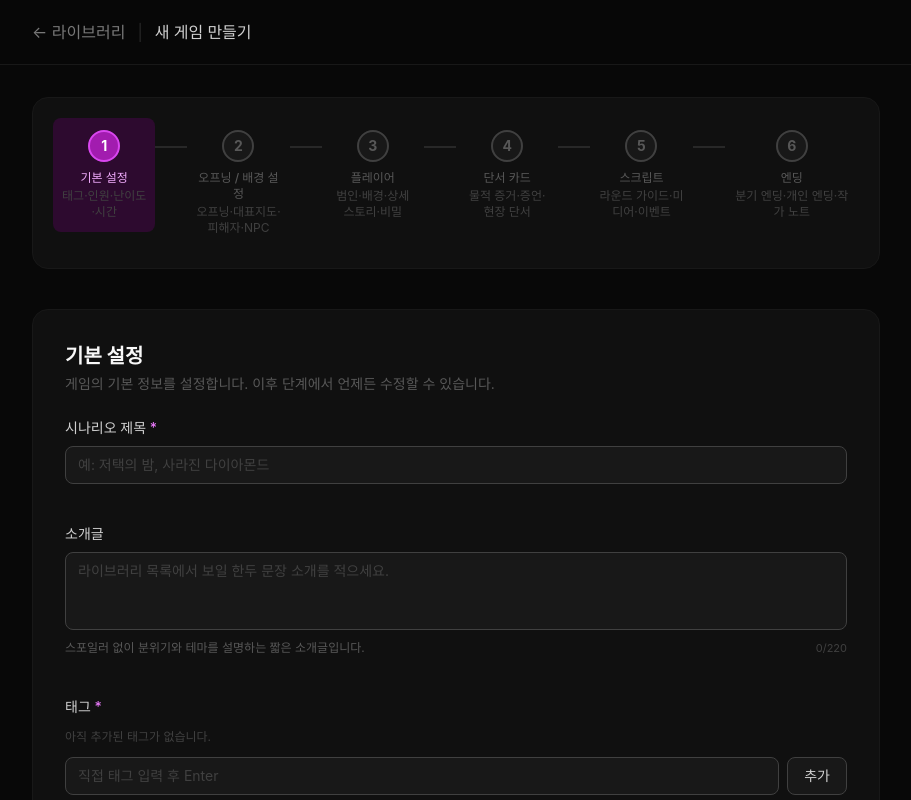
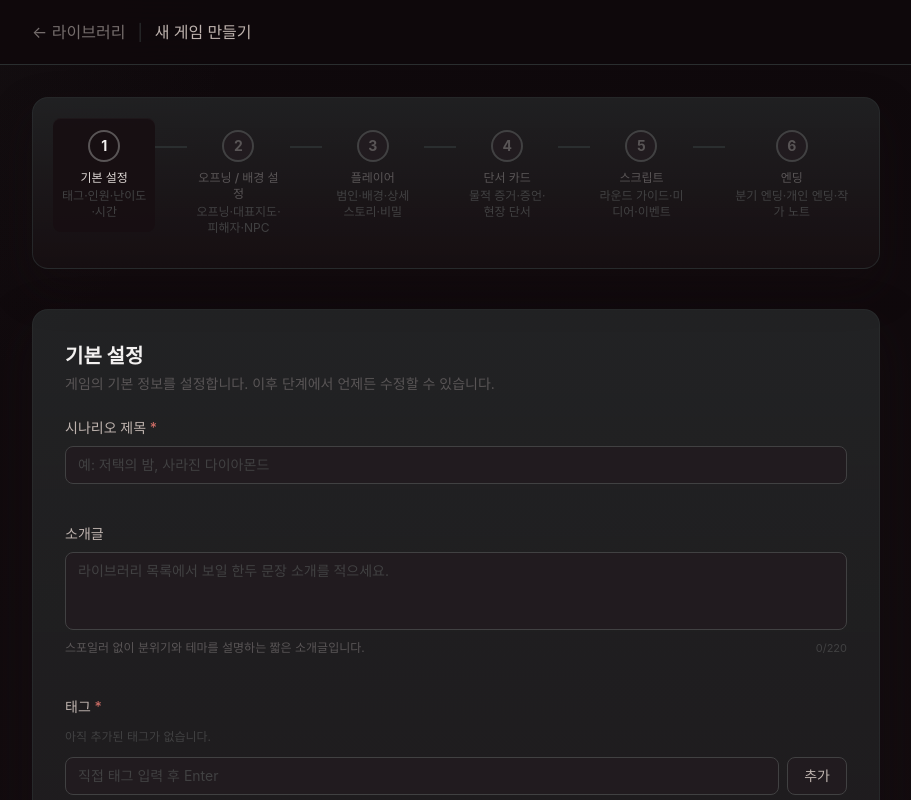
Before and after one commit to youuuchul/Murder-Mystery-Generator, a Next.js app: page /maker/new in a window 1280 px wide. Shown: the top 800 px of the page, without its empty margins (184-1095 px from the left). Built offline with nearby package versions, Linux system fonts and the light colour scheme.

Commit message:
checkpoint maker palette exploration

```diff
--- a/src/app/maker/[gameId]/edit/_components/ImageAssetField.tsx
+++ b/src/app/maker/[gameId]/edit/_components/ImageAssetField.tsx
@@ -86,7 +86,7 @@ export default function ImageAssetField({
             className={[
               "inline-flex items-center justify-center rounded-full border px-2.5 py-1 text-[11px] leading-none",
               hasValue
-                ? "border-emerald-800 bg-emerald-950/20 text-emerald-300"
+                ? "border-sage-700 bg-sage-900/25 text-sage-300"
                 : "border-dark-700 bg-dark-950/70 text-dark-400",
             ].join(" ")}
           >
--- a/src/app/maker/[gameId]/edit/_components/LocationEditor.tsx
+++ b/src/app/maker/[gameId]/edit/_components/LocationEditor.tsx
@@ -288,7 +288,7 @@ function LocationBlock({
   }
 
   return (
-    <div className="overflow-hidden rounded-2xl border border-dark-700/80 bg-[linear-gradient(180deg,rgba(33,18,44,0.28),rgba(10,12,18,0.92))] shadow-[0_12px_36px_rgba(0,0,0,0.18)]">
+    <div className="overflow-hidden rounded-2xl border border-dark-700/80 bg-[linear-gradient(180deg,rgba(58,16,20,0.26),rgba(23,15,18,0.94))] shadow-[0_12px_36px_rgba(23,15,18,0.26)]">
       {/* 장소 헤더 */}
       <button
         type="button"
@@ -448,7 +448,7 @@ function LocationBlock({
           </section>
 
           {/* 이 장소의 단서 카드들 */}
-          <section className="rounded-2xl border border-mystery-900/40 bg-[linear-gradient(180deg,rgba(28,20,36,0.72),rgba(10,12,18,0.92))] p-4">
+          <section className="rounded-2xl border border-mystery-900/40 bg-[linear-gradient(180deg,rgba(58,16,20,0.72),rgba(23,15,18,0.96))] p-4">
             <div className="mb-3 flex items-center justify-between gap-3">
               <div>
                 <label className="text-xs font-medium uppercase tracking-[0.18em] text-mystery-300/80">단서 카드</label>
@@ -804,7 +804,7 @@ export default function LocationEditor({
                 className={[
                   "flex-1 py-2 text-sm rounded-lg border transition-colors",
                   (rules.allowLocationRevisit ?? true)
-                    ? "border-green-700 bg-green-900/20 text-green-300"
+                    ? "border-sage-700 bg-sage-900/25 text-sage-300"
                     : "border-dark-600 text-dark-500 hover:border-dark-500",
                 ].join(" ")}
               >
--- a/src/app/maker/[gameId]/edit/_components/MakerAssistantLauncher.tsx
+++ b/src/app/maker/[gameId]/edit/_components/MakerAssistantLauncher.tsx
@@ -26,7 +26,7 @@ export default function MakerAssistantLauncher({
         "backdrop-blur-md sm:right-6",
         open
           ? "pointer-events-none translate-y-3 opacity-0"
-          : "border-mystery-700 bg-[linear-gradient(135deg,rgba(105,41,122,0.95),rgba(31,41,55,0.95))] text-white hover:border-mystery-500 hover:shadow-mystery-950/50",
+          : "border-mystery-700 bg-[linear-gradient(135deg,rgba(183,45,41,0.92),rgba(42,13,18,0.96)_58%,rgba(23,15,18,0.98))] text-white hover:border-mystery-400 hover:shadow-mystery-950/50",
       ].join(" ")}
       aria-label="제작 도우미 열기"
     >
--- a/src/app/maker/[gameId]/edit/_components/MakerAssistantMessageList.tsx
+++ b/src/app/maker/[gameId]/edit/_components/MakerAssistantMessageList.tsx
@@ -59,7 +59,7 @@ export default function MakerAssistantMessageList({
         ) : (
           <section
             key={message.id}
-            className="mr-6 rounded-2xl border border-mystery-900/70 bg-[linear-gradient(155deg,rgba(46,16,58,0.78),rgba(15,23,42,0.92))] p-4 shadow-lg shadow-mystery-950/20"
+            className="mr-6 rounded-2xl border border-mystery-900/70 bg-[linear-gradient(155deg,rgba(58,16,20,0.88),rgba(42,13,18,0.95)_52%,rgba(23,15,18,0.98))] p-4 shadow-lg shadow-mystery-950/25"
           >
             <div className="flex items-center justify-between gap-3">
               <div>
@@ -233,7 +233,7 @@ function DraftResultPanel({
           <p className="mt-2 text-sm font-medium text-dark-50">{result.title}</p>
         </div>
       ) : null}
-      <div className="rounded-xl border border-mystery-900/60 bg-black/15 px-4 py-4">
+      <div className="rounded-xl border border-mystery-900/60 bg-[linear-gradient(180deg,rgba(58,16,20,0.32),rgba(23,15,18,0.2))] px-4 py-4">
         <div className="flex items-center justify-between gap-3">
           <p className="text-xs font-medium uppercase tracking-[0.18em] text-mystery-300/80">붙여넣기용 본문</p>
           <button
--- a/src/app/maker/[gameId]/edit/page.tsx
+++ b/src/app/maker/[gameId]/edit/page.tsx
@@ -12,8 +12,8 @@ export default async function EditGamePage({ params }: Props) {
   if (!game) notFound();
 
   return (
-    <div className="min-h-screen bg-dark-950">
-      <header className="border-b border-dark-800 bg-dark-950/80 backdrop-blur sticky top-0 z-10">
+    <div className="min-h-screen bg-[radial-gradient(circle_at_top_left,rgba(87,100,91,0.08),transparent_18%),radial-gradient(circle_at_bottom_right,rgba(42,13,18,0.12),transparent_28%),linear-gradient(180deg,rgba(15,9,12,1),rgba(23,15,18,1))]">
+      <header className="sticky top-0 z-10 border-b border-dark-700 bg-[rgba(15,9,12,0.88)] backdrop-blur-xl">
         <div className="max-w-5xl mx-auto px-4 sm:px-6 h-16 flex items-center justify-between">
           <div className="flex items-center gap-3">
             <Link href="/library" className="text-dark-400 hover:text-dark-200 transition-colors text-sm">
--- a/src/app/maker/new/_components/StepWizard.tsx
+++ b/src/app/maker/new/_components/StepWizard.tsx
@@ -59,8 +59,8 @@ export default function StepWizard({
                 title={tooltip}
                 className={[
                   "flex flex-col items-center gap-2 w-full py-3 px-2 rounded-lg transition-colors",
-                  isCurrent && "bg-mystery-950/50",
-                  isClickable && !isCurrent && "hover:bg-dark-800 cursor-pointer",
+                  isCurrent && "bg-[rgba(23,15,18,0.92)] shadow-[inset_0_1px_0_rgba(255,255,255,0.03)]",
+                  isClickable && !isCurrent && "hover:bg-dark-800/70 cursor-pointer",
                   !isClickable && "cursor-default",
                   highestLevel === "error" && isCurrent && "ring-1 ring-red-700/70",
                   highestLevel === "warning" && isCurrent && "ring-1 ring-yellow-700/60",
@@ -73,9 +73,9 @@ export default function StepWizard({
                   className={[
                     "w-8 h-8 rounded-full flex items-center justify-center text-sm font-bold border-2 transition-colors",
                     isCurrent
-                      ? "border-mystery-500 bg-mystery-700 text-white"
+                      ? "border-dark-500 bg-dark-900 text-dark-50"
                       : isPast
-                        ? "border-mystery-600 bg-mystery-800/50 text-mystery-300"
+                        ? "border-sage-700 bg-sage-900/25 text-sage-300"
                         : highestLevel === "error"
                           ? "border-red-800 bg-red-950/20 text-red-300"
                           : highestLevel === "warning"
@@ -91,13 +91,13 @@ export default function StepWizard({
                   <p
                     className={`text-xs font-medium ${
                       isCurrent
-                        ? "text-mystery-300"
+                        ? "text-dark-100"
                         : highestLevel === "error"
                           ? "text-red-300"
                           : highestLevel === "warning"
                             ? "text-yellow-300"
                             : isPast
-                              ? "text-dark-300"
+                              ? "text-sage-300"
                               : "text-dark-500"
                     }`}
                   >
@@ -120,7 +120,7 @@ export default function StepWizard({
               {idx < STEPS.length - 1 && (
                 <div className="flex-shrink-0 mt-7 w-8 flex items-center">
                   <div
-                    className={`h-0.5 w-full ${isPast ? "bg-mystery-700" : "bg-dark-700"}`}
+                    className={`h-0.5 w-full ${isPast ? "bg-sage-700/70" : "bg-dark-700"}`}
                   />
                 </div>
               )}
@@ -134,7 +134,7 @@ export default function StepWizard({
         <span className="text-sm text-dark-400">
           단계 {currentStep} / {STEPS.length}
         </span>
-        <span className="text-sm font-medium text-mystery-300">
+        <span className="text-sm font-medium text-dark-100">
           {STEPS.find((s) => s.id === currentStep)?.label}
         </span>
         <div className="flex gap-1">
@@ -150,9 +150,9 @@ export default function StepWizard({
                   : (stepIssues[s.id] ?? []).length > 0
                     ? "bg-yellow-500"
                     : s.id < currentStep
-                  ? "bg-mystery-600"
+                  ? "bg-sage-600"
                   : s.id === currentStep
-                    ? "bg-mystery-400"
+                    ? "bg-dark-200"
                     : "bg-dark-700"
               }`}
             />
--- a/src/app/maker/new/page.tsx
+++ b/src/app/maker/new/page.tsx
@@ -4,9 +4,9 @@ import SettingsForm from "./_components/SettingsForm";
 
 export default function NewGamePage() {
   return (
-    <div className="min-h-screen bg-dark-950">
+    <div className="min-h-screen bg-[radial-gradient(circle_at_top_left,rgba(87,100,91,0.08),transparent_18%),radial-gradient(circle_at_bottom_right,rgba(42,13,18,0.12),transparent_28%),linear-gradient(180deg,rgba(15,9,12,1),rgba(23,15,18,1))]">
       {/* 헤더 */}
-      <header className="border-b border-dark-800 bg-dark-950/80 backdrop-blur sticky top-0 z-10">
+      <header className="sticky top-0 z-10 border-b border-dark-700 bg-[rgba(15,9,12,0.88)] backdrop-blur-xl">
         <div className="max-w-4xl mx-auto px-4 sm:px-6 h-16 flex items-center justify-between">
           <div className="flex items-center gap-3">
             <Link href="/library" className="text-dark-400 hover:text-dark-200 transition-colors">
@@ -20,12 +20,12 @@ export default function NewGamePage() {
 
       <main className="max-w-4xl mx-auto px-4 sm:px-6 py-8">
         {/* 스텝 위자드 */}
-        <div className="mb-10 bg-dark-900 border border-dark-800 rounded-2xl p-5">
+        <div className="mb-10 rounded-2xl border border-dark-700/80 bg-[linear-gradient(180deg,rgba(42,46,47,0.62),rgba(23,15,18,0.9))] p-5 shadow-[0_18px_40px_rgba(23,15,18,0.35)]">
           <StepWizard currentStep={1} />
         </div>
 
         {/* 단계별 콘텐츠 */}
-        <div className="bg-dark-900 border border-dark-800 rounded-2xl p-6 sm:p-8">
+        <div className="rounded-2xl border border-dark-700/80 bg-[linear-gradient(180deg,rgba(42,46,47,0.68),rgba(23,15,18,0.94))] p-6 shadow-[0_20px_48px_rgba(23,15,18,0.4)] sm:p-8">
           <div className="mb-6">
             <h2 className="text-xl font-bold text-dark-50">기본 설정</h2>
             <p className="text-sm text-dark-500 mt-1">
--- a/src/components/ui/Card.tsx
+++ b/src/components/ui/Card.tsx
@@ -8,8 +8,8 @@ export default function Card({ hover = false, className = "", children, ...props
   return (
     <div
       className={[
-        "bg-dark-900 border border-dark-700 rounded-xl p-5",
-        hover && "transition-all duration-200 hover:border-mystery-700 hover:shadow-lg hover:shadow-mystery-900/20 cursor-pointer",
+        "rounded-xl border border-dark-700/80 bg-dark-900/88 p-5 shadow-[inset_0_1px_0_rgba(255,255,255,0.02)]",
+        hover && "cursor-pointer transition-all duration-200 hover:border-mystery-500/70 hover:shadow-[0_18px_40px_rgba(23,15,18,0.48)]",
         className,
       ]
         .filter(Boolean)
--- a/tailwind.config.ts
+++ b/tailwind.config.ts
@@ -11,30 +11,43 @@ const config: Config = {
       colors: {
         // 머더미스터리 테마 컬러
         mystery: {
-          50: "#fdf4ff",
-          100: "#fae8ff",
-          200: "#f5d0fe",
-          300: "#f0abfc",
-          400: "#e879f9",
-          500: "#d946ef",
-          600: "#c026d3",
-          700: "#a21caf",
-          800: "#86198f",
-          900: "#701a75",
-          950: "#4a044e",
+          50: "#f8efee",
+          100: "#f2ddda",
+          200: "#e6bcb6",
+          300: "#da9a92",
+          400: "#cb6c65",
+          500: "#b72d29",
+          600: "#98201f",
+          700: "#771919",
+          800: "#561416",
+          900: "#3a1014",
+          950: "#2a0d12",
         },
         dark: {
-          50: "#f8f8f8",
-          100: "#e8e8e8",
-          200: "#d0d0d0",
-          300: "#a8a8a8",
-          400: "#787878",
-          500: "#585858",
-          600: "#404040",
-          700: "#282828",
-          800: "#181818",
-          900: "#101010",
-          950: "#080808",
+          50: "#f3f1f0",
+          100: "#ddd7d4",
+          200: "#beb3ae",
+          300: "#988a87",
+          400: "#756d6c",
+          500: "#595556",
+          600: "#414142",
+          700: "#2a2e2f",
+          800: "#211b1f",
+          900: "#170f12",
+          950: "#0f090c",
+        },
+        sage: {
+          50: "#edf1ee",
+          100: "#d7ded9",
+          200: "#b4c0b7",
+          300: "#91a393",
+          400: "#718374",
+          500: "#57645b",
+          600: "#445149",
+          700: "#353f39",
+          800: "#252d28",
+          900: "#171d1a",
+          950: "#0d110f",
         },
       },
       fontFamily: {
```
Also changed, not shown: src/app/maker/[gameId]/edit/_components/MakerEditor.tsx (+4 -4 lines), src/app/maker/[gameId]/edit/_components/ScriptEditor.tsx (+12 -12 lines), src/components/ui/Button.tsx (+5 -5 lines), design/references/color_dark.png (added).
